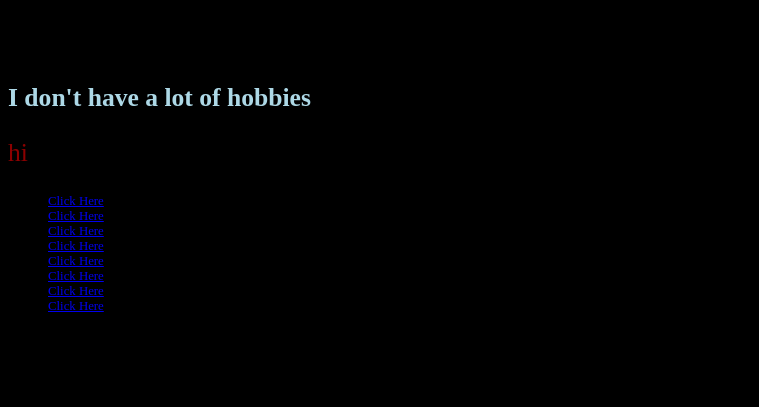
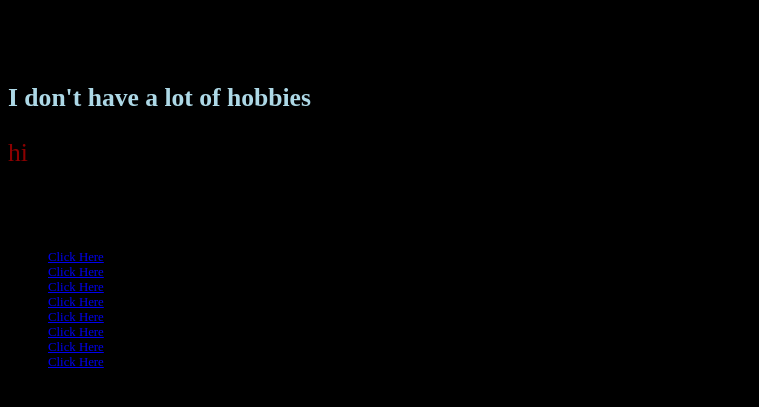
Before and after one commit to Ibrahimthethird/My-existence-, a plain HTML site: page index.html in a window 1280 px wide. Shown: the part 239-646 px from the top of the page, without its empty margins (0-759 px from the left). Drawn offline with Linux system fonts and the light colour scheme.

Commit message:
Update index.html

```diff
--- a/index.html
+++ b/index.html
@@ -29,7 +29,7 @@
 
         <div>
           <section>
-            <h3 style="Font-size:2.0vw"></h3>
+            <h3 style="Font-size:2.0vw">My hobbies are:</h3>
           <article>
            <p> </p>
            <ol style="font-size:1vw;" type="a">
```
